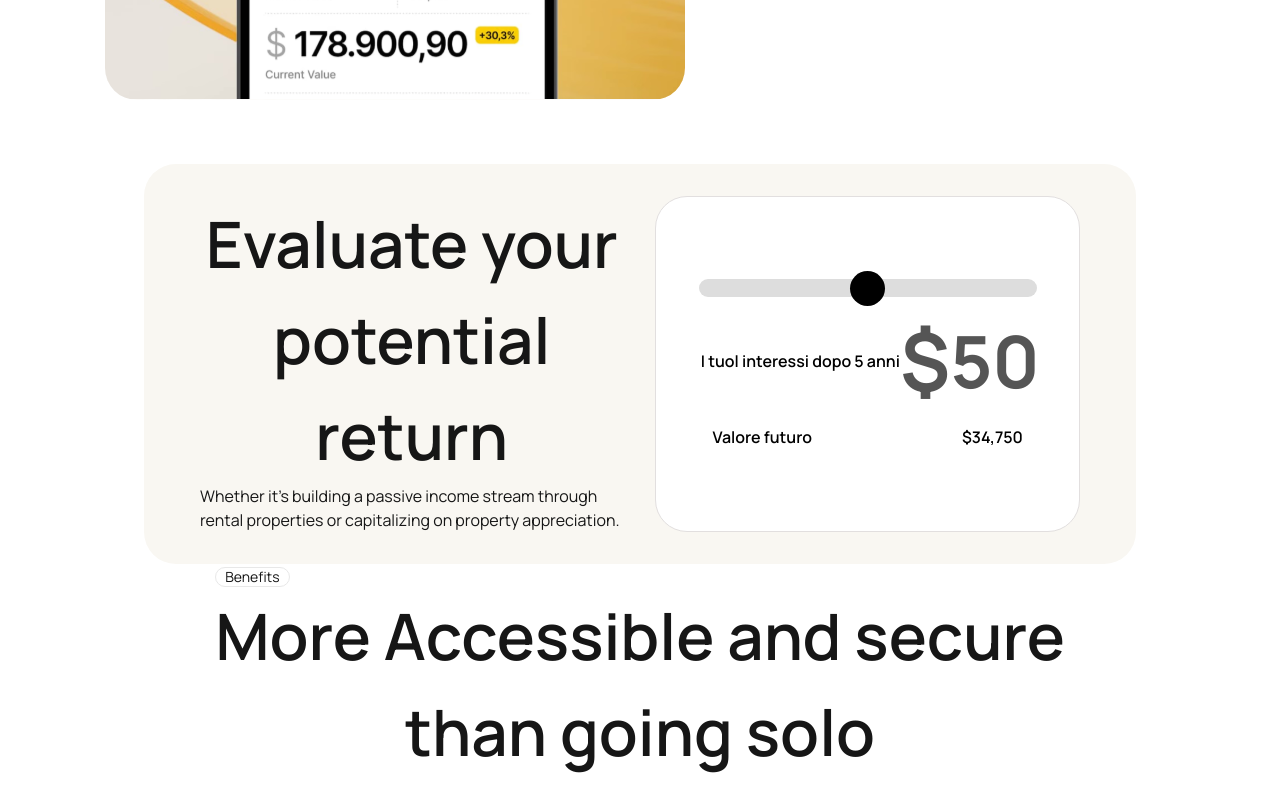
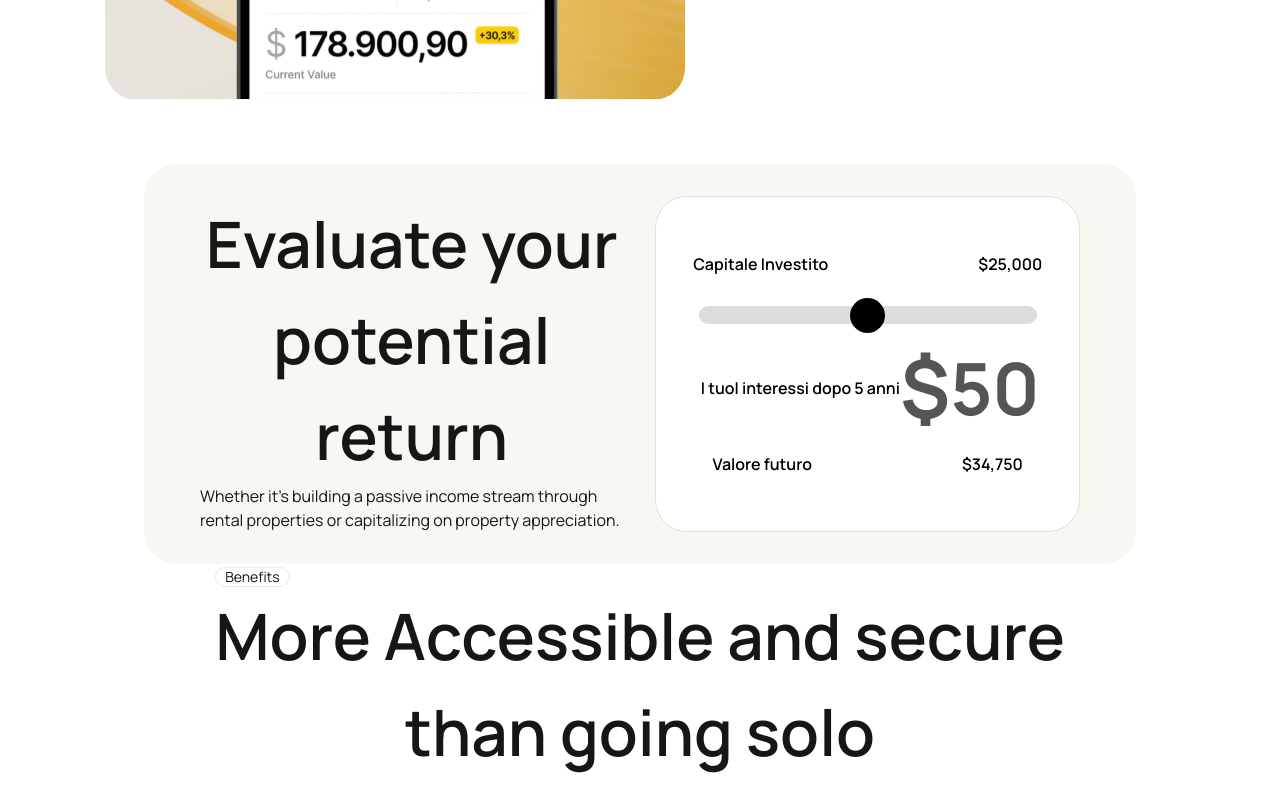
Before and after one commit to Daniel264/Slice, a Next.js app: page / in a window 1280 px wide. Shown: the part 1835-2635 px from the top of the page. Built offline with nearby package versions, Linux system fonts and the light colour scheme.

Commit message:
Add the higher placeholder

```diff
--- a/src/components/Range-slider.tsx
+++ b/src/components/Range-slider.tsx
@@ -85,6 +85,16 @@ const RangeSlider: React.FC = () => {
         display: flex;
         flex-direction: row;
     `;
+    const HigherPlaceHolder = styles.section`
+        padding-bottom: 30px;
+        width: 100%;
+        align-items: start;
+        justify-content: center;
+        gap: 150px;
+        // height: max-content;
+        display: flex;
+        flex-direction: row;
+    `;
 
     const [value, setValue] = useState<number>(50);
 
@@ -95,6 +105,10 @@ const RangeSlider: React.FC = () => {
     return (
         <SliderContainer>
             {/* <label htmlFor="range">${value}</label> */}
+            <HigherPlaceHolder>
+                <StyledInputText>Capitale Investito</StyledInputText>
+                <StyledInputText>$25,000</StyledInputText>
+            </HigherPlaceHolder>
             <StyledRange type="range" min={0} max={100} value={value} onChange={handleChange} className="range-slider rating" />
             <PlaceHolder>
                 <StyledInputText>I tuol interessi dopo 5 anni</StyledInputText>
```
